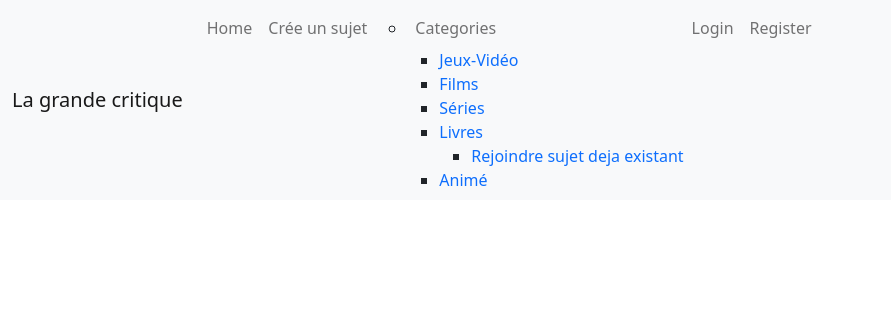
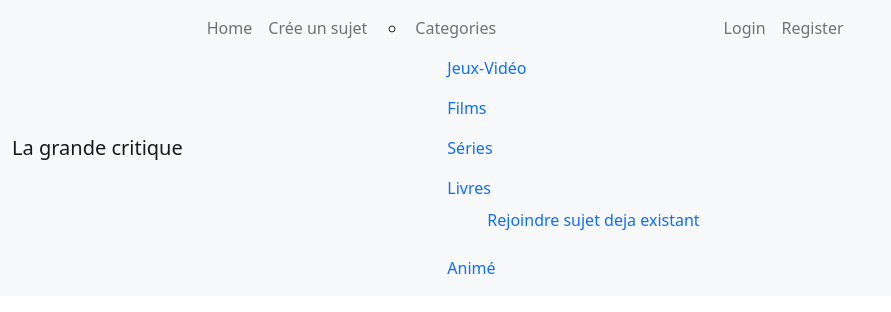
Before and after one commit to e-vinci/web2-2023-project-group_05, a website built with webpack: page frontend/src/index.html in a window 1280 px wide. Shown: the whole page, without its empty margins (0-891 px from the left). Built offline with nearby package versions, Linux system fonts and the light colour scheme.

Commit message:
refractor: see topic

```diff
--- a/frontend/src/Components/Navbar/Navbar.js
+++ b/frontend/src/Components/Navbar/Navbar.js
@@ -51,20 +51,20 @@ function renderNavbar() {
         <li class="categorie">
           <a class="nav-link" href="" data-uri="/categories">Categories</a>
           <ul class="sub-menu">
-            <li><a href="#">Jeux-Vidéo</a></li>
-            <li><a href="#">Films</a></li>
-            <li><a href="#">Séries</a></li>
+            <li class="nav-link"><a href="#">Jeux-Vidéo</a></li>
+            <li class="nav-link"><a href="#">Films</a></li>
+            <li class="nav-link"><a href="#">Séries</a></li>
 
-            <li class="livres">
+            <li class="nav-link" id="livres">
               <a href="#">Livres</a>
               <ul class="sous-sub">
-                <li><a href="#">Rejoindre sujet deja existant</a></li>
+                <li class="nav-link"><a href="#">Rejoindre sujet deja existant</a></li>
 
 
 
               </ul>
             </li>
-            <li><a href="#">Animé</a></li>
+            <li class="nav-link"><a href="#">Animé</a></li>
           </ul>
         </li>
       </ul>
--- a/frontend/src/index.html
+++ b/frontend/src/index.html
@@ -14,6 +14,7 @@
     <div id="navbarWrapper"></div></header>
   <main></main>
   <footer></footer>
+  <script></script>
 </body>
 
 </html>
--- a/frontend/src/stylesheets/main.css
+++ b/frontend/src/stylesheets/main.css
@@ -31,18 +31,19 @@ a {
   .sub-menu li {
     display: block;
     margin-top: 10px;
+    padding-left: 10%;
   }
 
-  .livres:hover .sous-sub {
+  #livres:hover .sous-sub {
     display: block;
   }
 
   .sous-sub {
     display: none;
     position: absolute;
-    margin-top: 85px;
+    margin-top: 130px;
     background-color: wheat;
-    width: 200px;
+    width: 250px;
     padding: 0;
     left: 100%;
     top: 0;
```
